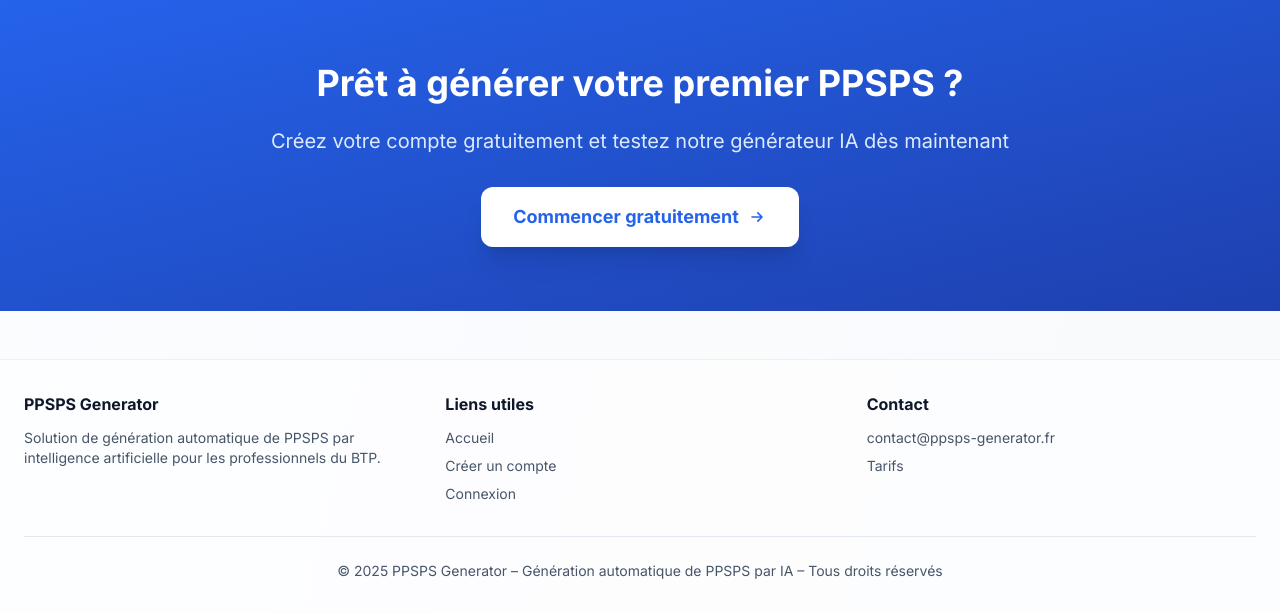
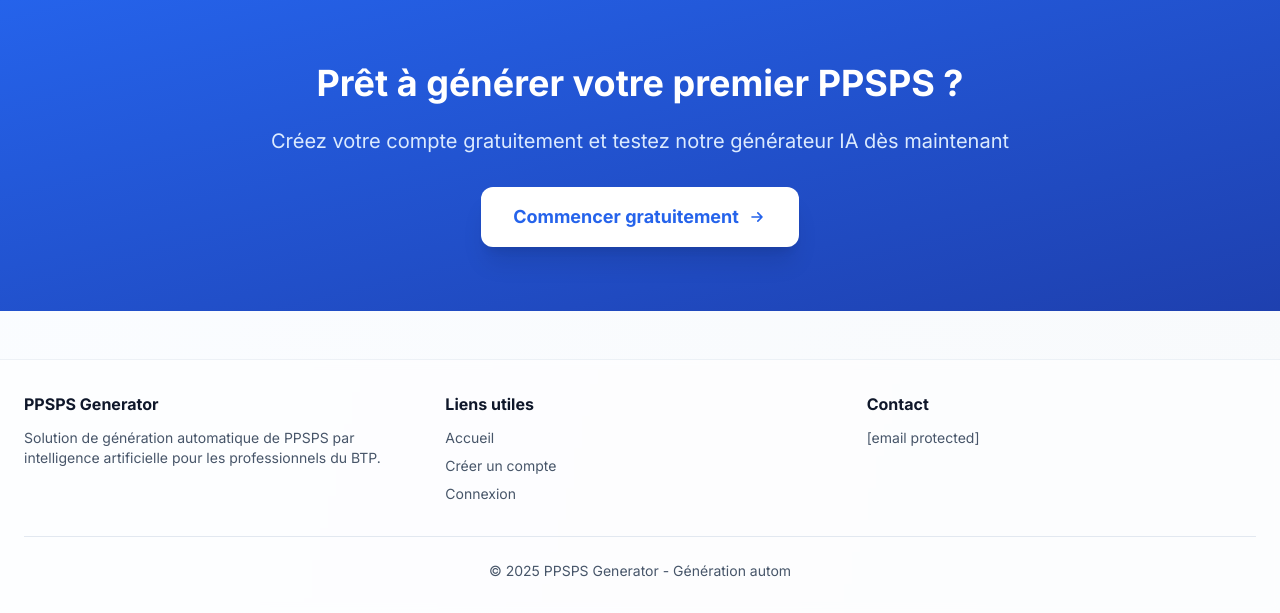
Before and after one commit to Hawwkzz/PPSPS-GENERATOR, a FastAPI app: page /home in a window 1280 px wide. Shown: the part 4756-5369 px from the top of the page. Run offline with FastAPI, Linux system fonts and the light colour scheme; parts of the project's set-up code (start-up, migrations or seed data) failed here and were passed over; some libraries are stand-ins or nearby versions.

Commit message:
Update layout_seo.html

```diff
--- a/templates/layout_seo.html
+++ b/templates/layout_seo.html
@@ -5,7 +5,7 @@
     <meta name="viewport" content="width=device-width, initial-scale=1">
 
     <!-- SEO Meta Tags optimisés -->
-    <title>{{ meta.title if meta else 'PPSPS Generator – Génération Automatique de PPSPS par IA | BTP' }}</title>
+    <title>{{ meta.title if meta else 'PPSPS Generator - Génération Automatique de PPSPS par IA | BTP' }}</title>
     <meta name="description" content="{{ meta.description if meta else 'Générez automatiquement votre PPSPS avec notre IA spécialisée BTP. Jusqu\'à 90% du contenu produit en quelques minutes. Conforme, rapide, économique. Essai gratuit.' }}">
     <meta name="keywords" content="{{ meta.keywords if meta else 'PPSPS, génération PPSPS, IA BTP, prévention chantier, plan sécurité, PPSPS automatique, générateur PPSPS, PPSPS en ligne, document BTP, coordonnateur SPS, PGC, DUER, sécurité chantier' }}">
     <meta name="robots" content="{{ meta.robots if meta else 'index, follow, max-snippet:-1, max-image-preview:large, max-video-preview:-1' }}">
@@ -23,7 +23,7 @@
     <!-- Open Graph / Facebook optimisés -->
     <meta property="og:type" content="{{ meta.og_type if meta else 'website' }}">
     <meta property="og:url" content="{{ meta.og_url if meta else request.url }}">
-    <meta property="og:title" content="{{ meta.og_title if meta else 'PPSPS Generator – Génération Automatique de PPSPS par IA' }}">
+    <meta property="og:title" content="{{ meta.og_title if meta else 'PPSPS Generator - Génération Automatique de PPSPS par IA' }}">
     <meta property="og:description" content="{{ meta.og_description if meta else 'Générez automatiquement votre PPSPS avec notre IA spécialisée BTP. Jusqu\'à 90% du contenu en quelques minutes.' }}">
     <meta property="og:image" content="{{ meta.og_image if meta else '/static/og-image.jpg' }}">
     <meta property="og:image:width" content="1200">
@@ -34,7 +34,7 @@
     <!-- Twitter Card optimisé -->
     <meta name="twitter:card" content="{{ meta.twitter_card if meta else 'summary_large_image' }}">
     <meta name="twitter:url" content="{{ meta.og_url if meta else request.url }}">
-    <meta name="twitter:title" content="{{ meta.twitter_title if meta else 'PPSPS Generator – Génération Automatique par IA' }}">
+    <meta name="twitter:title" content="{{ meta.twitter_title if meta else 'PPSPS Generator - Génération Automatique par IA' }}">
     <meta name="twitter:description" content="{{ meta.twitter_description if meta else 'Générez votre PPSPS automatiquement avec notre IA BTP' }}">
     <meta name="twitter:image" content="{{ meta.twitter_image if meta else '/static/og-image.jpg' }}">
     {% if meta and meta.twitter_site %}
@@ -290,18 +290,10 @@
           <div>
             <h3 class="font-bold text-slate-900 mb-3">Contact</h3>
             <ul class="space-y-2 text-sm">
-              <li><a href="mailto:contact@ppsps-generator.fr" class="text-slate-600 hover:text-blue-600 transition-colors">contact@ppsps-generator.fr</a></li>
-              <li><a href="/tokens/shop" class="text-slate-600 hover:text-blue-600 transition-colors">Tarifs</a></li>
+              <li><a href="/cdn-cgi/l/email-protection#482b27263c292b3c0838383b383b652f2d262d3a293c273a662e3a" class="text-slate-600 hover:text-blue-600 transition-colors"><span class="__cf_email__" data-cfemail="d6b5b9b8a2b7b5a296a6a6a5a6a5fbb1b3b8b3a4b7a2b9a4f8b0a4">[email&#160;protected]</span></a></li>
             </ul>
           </div>
         </div>
 
         <div class="border-t border-slate-200 pt-6 text-center text-sm text-slate-600">
-          © {{ now().year if now else '2025' }} PPSPS Generator – Génération automatique de PPSPS par IA – Tous droits réservés
-        </div>
-      </div>
-    </footer>
-
-    {% block scripts %}{% endblock %}
-  </body>
-</html>
+          © {{ now().year if now else '2025' }} PPSPS Generator - Génération autom
```
